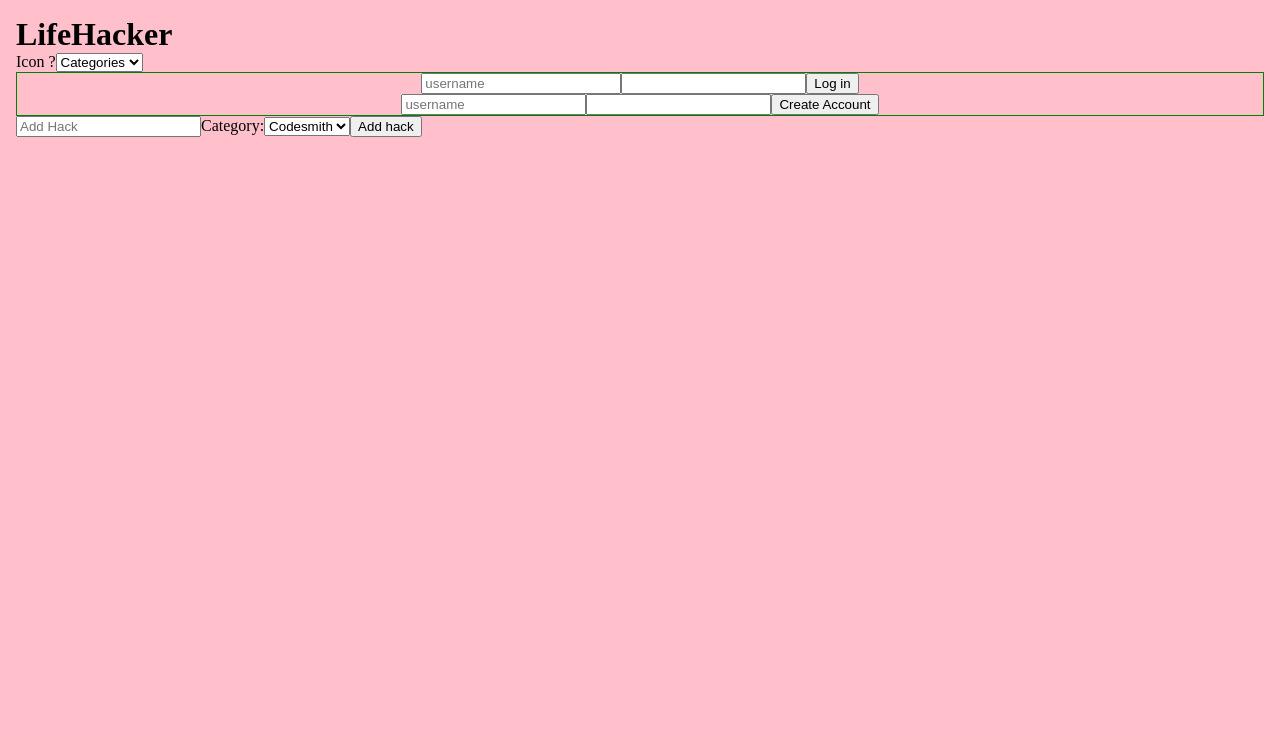
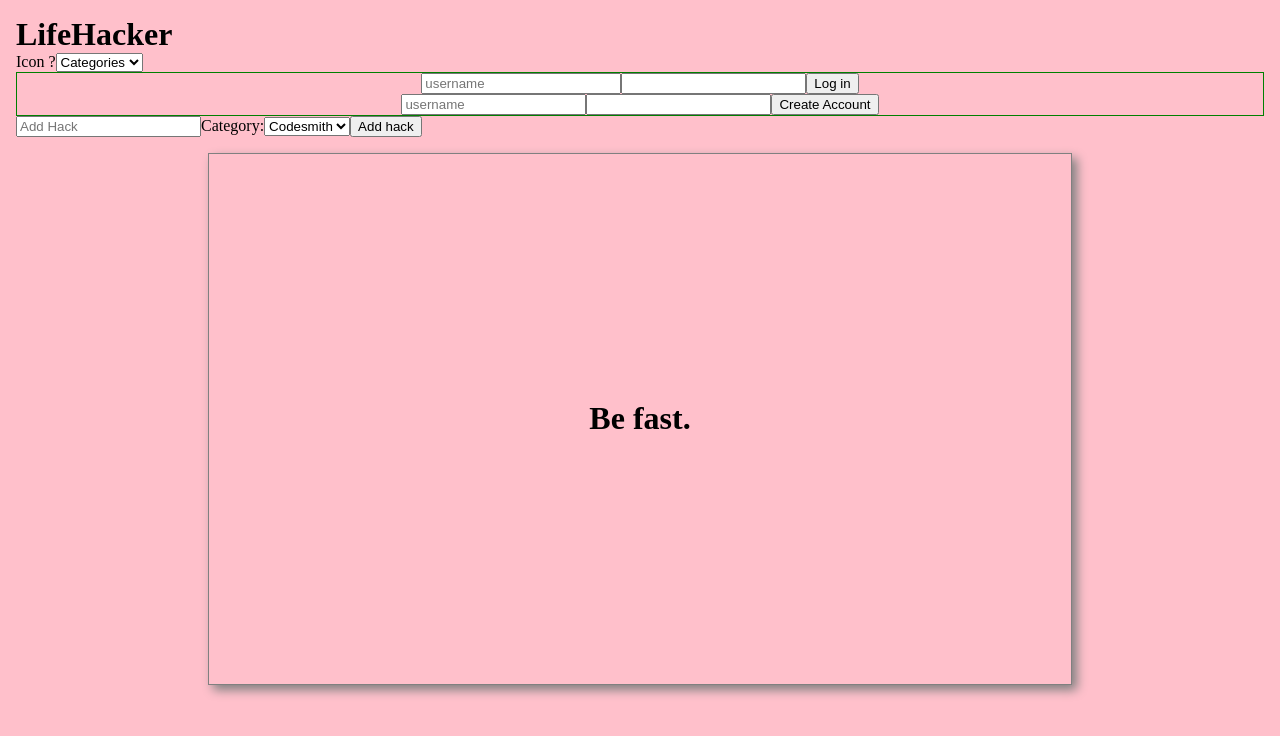
Before and after one commit to Armora-Labs/lifehack, a React app: page /base in a window 1280 px wide. Shown: the top 736 px of the page. Built offline with nearby package versions, Linux system fonts and the light colour scheme.

Commit message:
hack component displays

```diff
--- a/client/App.jsx
+++ b/client/App.jsx
@@ -8,8 +8,6 @@
 
 const App = () => {
 
-  // const [value, setValue] = React.useState(['Categories', 'Codesmith', 'Time', 'Money']);
-
   return (
     <Router>
       <NavBar />
@@ -19,7 +17,7 @@
         <Route path="/create" component={CreateHack} />
         <Route path="/categories" component={Login} />  */}
       </Switch>
-      <HackCreator />
+      <MainDisplay />
     </Router>
     // <mainContainer />
   )
--- a/client/components/Hack.jsx
+++ b/client/components/Hack.jsx
@@ -0,0 +1,24 @@
+import React, { useState } from 'react';
+
+const Hack = () => {
+    // states to change
+        // current hack, setHack = useState('')
+        // current hack's up/down votes
+    // const [content, setContent] = useState('')
+    // const [category, setCategory] = useState('')
+    // const [user, setUser] = useState('')
+
+
+    // functions to handle changes
+        // handle upVote, handle downVote, handle nextHack
+
+
+    return (
+        <div className="hackContainer">
+            <h1>Be fast.</h1>
+        </div>
+    )
+}
+
+
+export default Hack;
--- a/client/components/MainDisplay.jsx
+++ b/client/components/MainDisplay.jsx
@@ -1,12 +1,14 @@
 import React from 'react';
 import HackCreator from './HackCreator';
+import Hack from './Hack'
 
 
 
 const MainDisplay = () => {
   return (
     <div className="displayContainer">
-        Check Main Display
+        <HackCreator />
+        <Hack />
     </div>
 
   )
--- a/client/stylesheets/_mainContainer.scss
+++ b/client/stylesheets/_mainContainer.scss
@@ -9,3 +9,14 @@
     margin: 1em;
 
 }
+
+.hackContainer {
+    border: 1px solid grey;
+    box-shadow: 5px 5px 10px grey;
+    display: flex;
+    justify-content: center;
+    align-items: center;
+    height: 69%;
+    width: 69%;
+    margin: 1em auto;
+}
```
